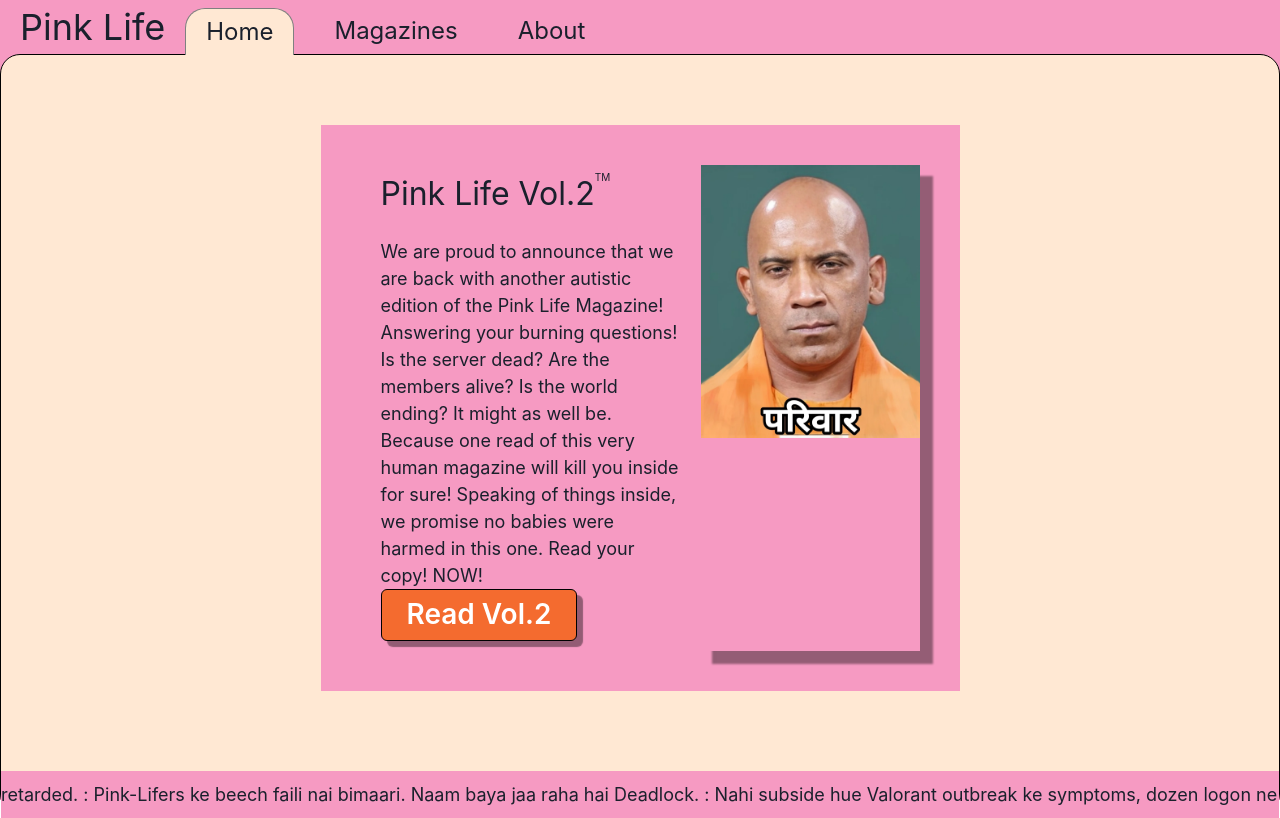
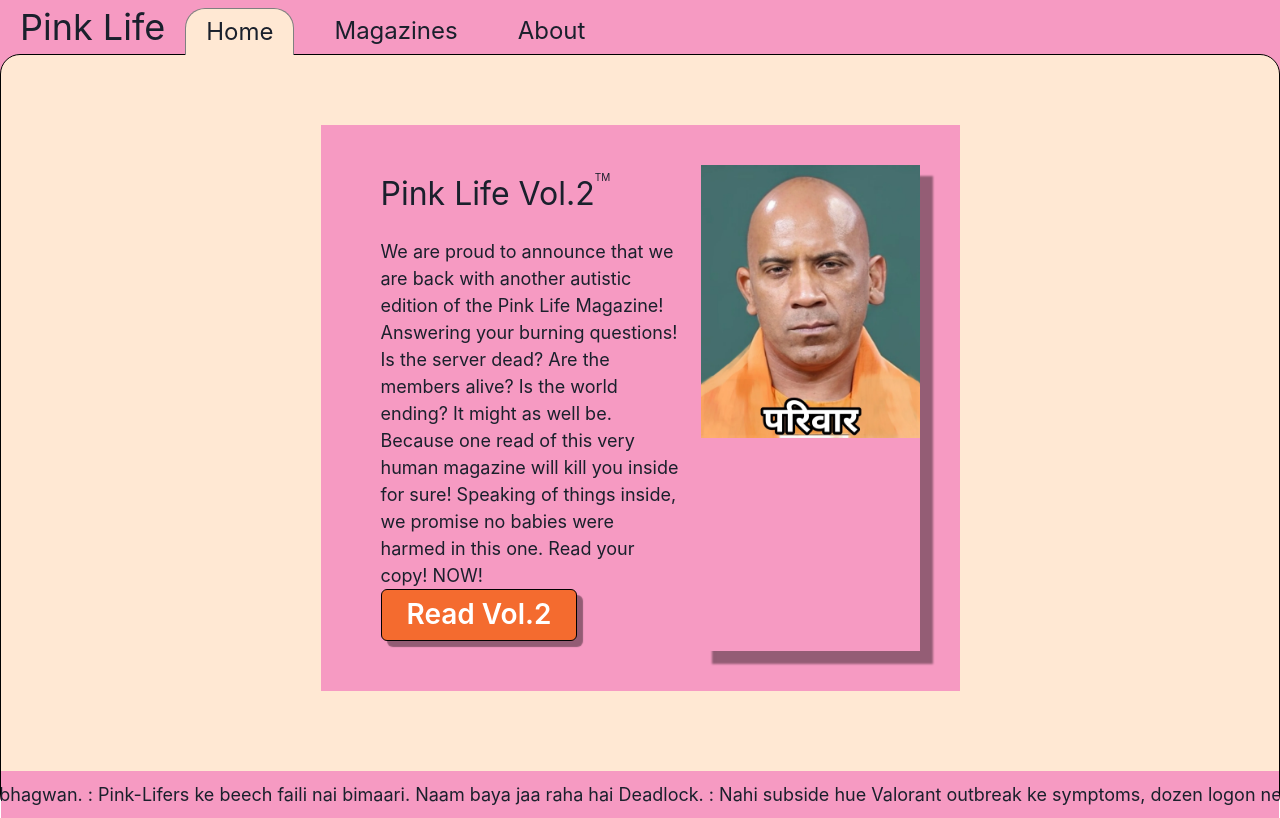
Before and after one commit to Shivam-Shukla000/pink-lyf, a React (Vite) app: page / in a window 1280 px wide. Built offline with nearby package versions, Linux system fonts and the light colour scheme.

Commit message:
Update Scroller.jsx

```diff
--- a/src/Scroller.jsx
+++ b/src/Scroller.jsx
@@ -2,7 +2,7 @@ import "./Scroller.css";
 
 const Scroller = () => {
   const message =
-    "Breaking News:- The wonderful Pink Life Vol.2 Out now! : Parth ne firse saabit kiya woh hai retarded. : Pink-Lifers ke beech faili nai bimaari. Naam baya jaa raha hai Deadlock. : Nahi subside hue Valorant outbreak ke symptoms, dozen logon ne kiya rage aur seethe. : Arew3y ne bola 'आत्मधुन तर आपन goth baddie.' to the surprise of no one. :";
+    "Breaking News:- The wonderful Pink Life Vol.2 Out now! : Parth ne firse saabit kiya woh hai bhagwan. : Pink-Lifers ke beech faili nai bimaari. Naam baya jaa raha hai Deadlock. : Nahi subside hue Valorant outbreak ke symptoms, dozen logon ne kiya rage aur seethe. : Arew3y ne bola 'आत्मधुन तर आपन goth baddie.' to the surprise of no one. :";
 
   return (
     <div className="scroller-container">
```
